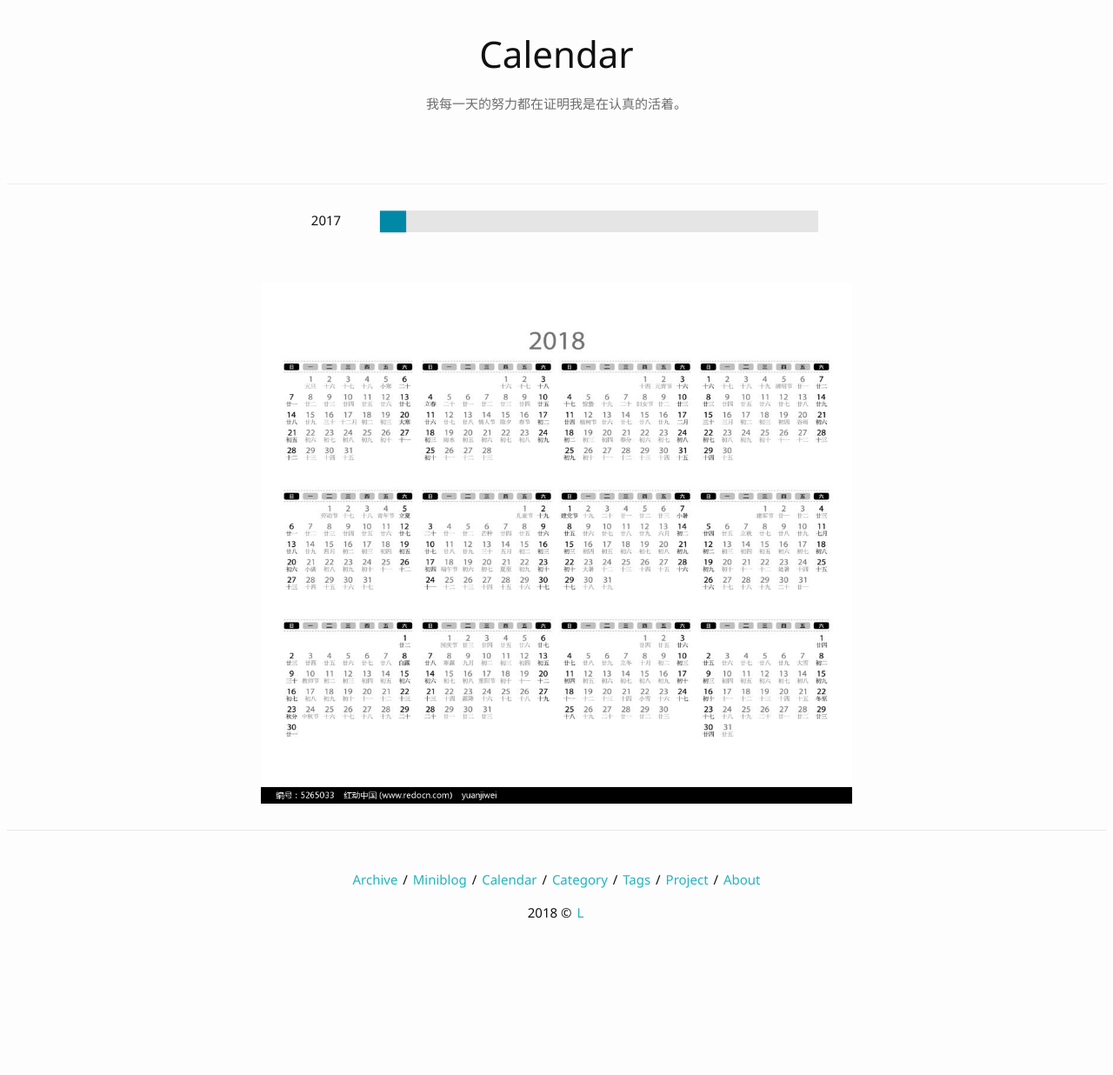
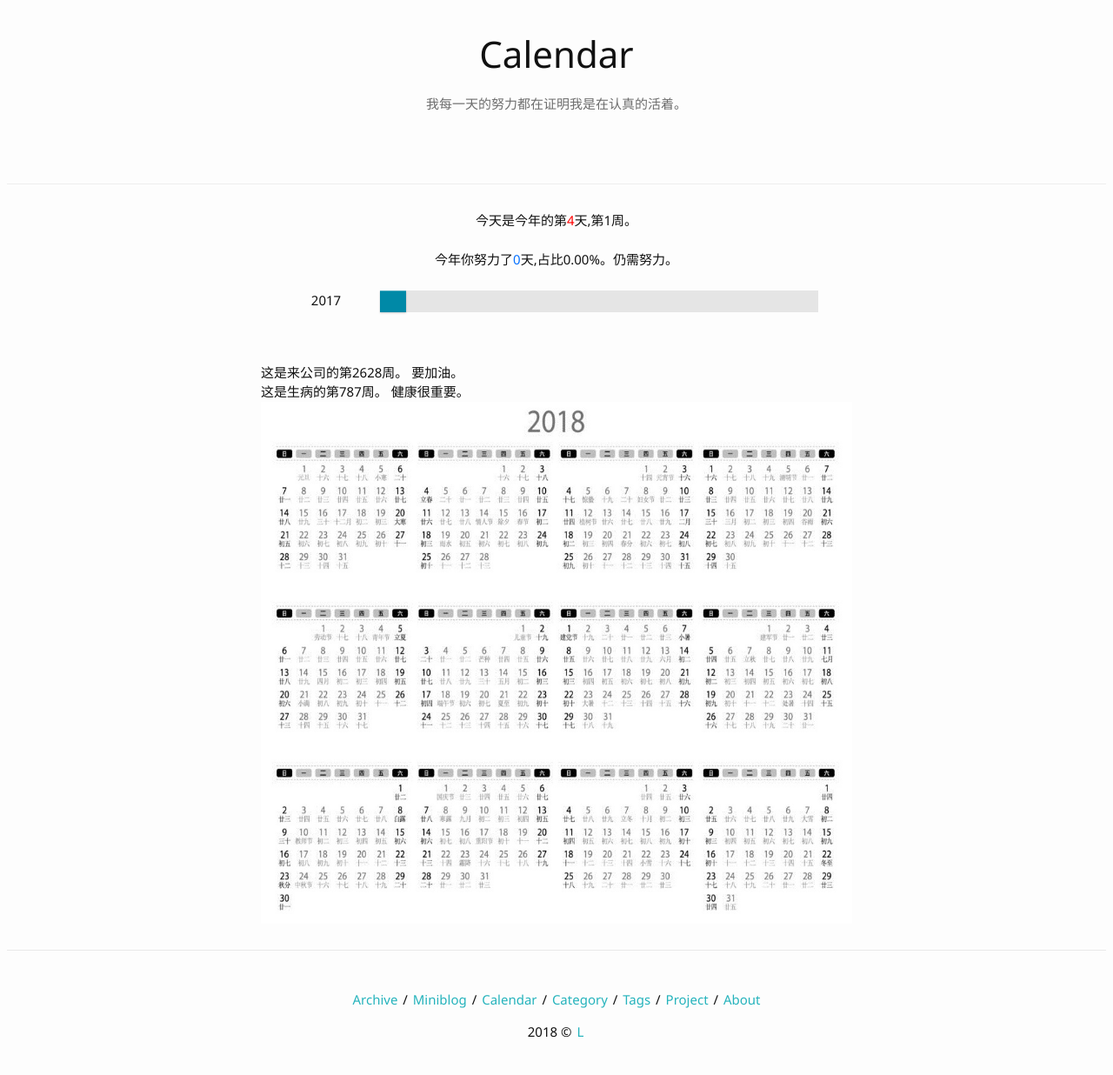
Before and after one commit to liuyanfight/liuyanfight.github.io, a Jekyll site: the page built from calendar.html, in a window 1280 px wide. Shown: the whole page at 87% size. Built offline with Jekyll 4.4.1, drawn with Linux system fonts in a browser that asks for light colours; nearby versions of some CDN libraries; comment, search, counter and statistics services are not loaded; before the commit the page ends 1098 px from its top, so only the background shows below that.

Commit message:
fix calendar

```diff
--- a/calendar.html
+++ b/calendar.html
@@ -6,6 +6,9 @@ permalink: /calendar/
 ---
 <center>
   <script lanuage="javascript">
+
+    var fightingday = 0;
+
     var d1 = new Date();
     var d2 = new Date();
     d2.setMonth(0);
@@ -41,7 +38,14 @@ permalink: /calendar/
 
 <script type="text/javascript">
   var progess = document.getElementById("calendar");
-  progess.style.width =parseInt(ratio)*5;
+  progess.style.width =parseInt(ratio);
+
+  document.open();
+  var dNSN = new Date('12/26/2016');
+  var dITP = new Date('9/15/2017');
+  document.write("这是来公司的第"+ Math.ceil((d1-dNSN)/(24*60*60*1000/7)) +"周。 要加油。"+"<br>");
+  document.write("这是生病的第"+ Math.ceil((d1-dITP)/(24*60*60*1000/7)) +"周。 健康很重要。"+"<br>");
+  document.close();
 </script>
 
 <img src="/img/calendar.jpg" width="800" height="600" />
```
Also changed, not shown: other parts of calendar.html (+0 -6 lines), img/calendar.jpg.
